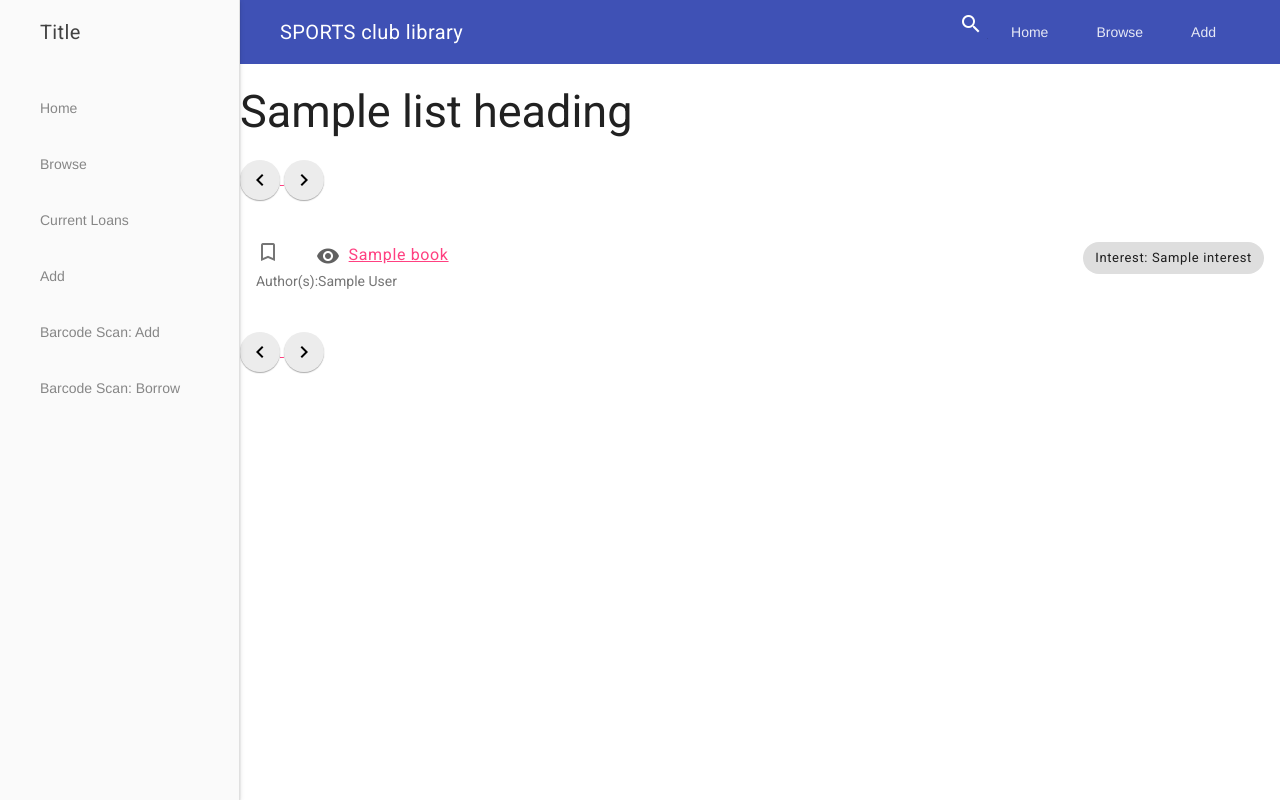
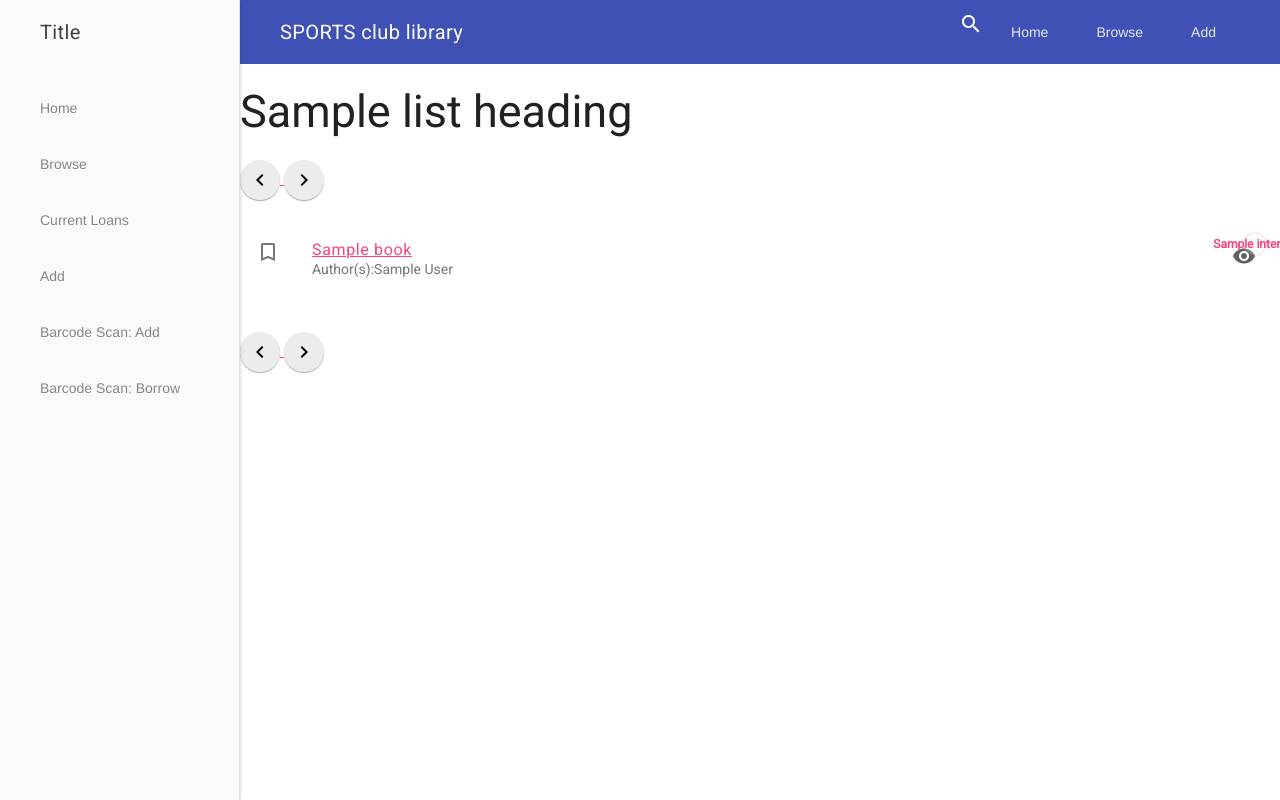
Before and after one commit to muncus/book-club-library, a Flask app: template templates/list_books.html in a window 1280 px wide. Run offline with Flask 2, Linux system fonts and the light colour scheme; the template is opened without the code that fills it: most values are stand-ins (such as "Sample title", 1, 10 or a date in 2020); data that the repository does not hold is empty; parts of the project's set-up code (start-up, migrations or seed data) failed here and were passed over.

Commit message:
shift the eyeball to the right, with a badge to show the interest.
Not sure if its obvious enough that the eyeball and the number represent
interest, but we'll see.

```diff
--- a/templates/list_books.html
+++ b/templates/list_books.html
@@ -6,6 +6,12 @@ var interestToggle = function(element, bookkey){
   var http = new XMLHttpRequest();
   http.open("GET", window.origin + "/interest/" + bookkey + "?value=" + value, true);
   http.send();
+  var badge_val = element.getElementsByClassName("mdl-badge")[0].getAttribute('data-badge');
+  if(value == true){
+    element.getElementsByClassName("mdl-badge")[0].setAttribute('data-badge',++badge_val);
+  } else {
+    element.getElementsByClassName("mdl-badge")[0].setAttribute('data-badge', --badge_val);
+  }
   element.getElementsByTagName("input")[0].checked = value;
   return true;
 }
@@ -38,9 +44,16 @@ var interestToggle = function(element, bookkey){
               <span class="mdl-tooltip mdl-tooltip--large" for="browse.book{{ loop.index}}">
               Book loaned out, not available for borrowing.</span>
             {% endif %}
+            <a href="/book/{{ book.key.urlsafe() }}">{{ book.title }}</a>
+            <span class="mdl-list__item-text-body">
+              Author(s):{{ book.author | join(', ') }}
+            </span>
+          </span>
+            <span class="mdl-list__item-secondary-content">
             {% if book.is_mine() %}
             <label>
             <i class="material-icons" id="watch.book{{loop.index}}">visibility_off</i>
+              <span class="mdl-badge mdl-badge--no-background mdl-badge--overlap" data-badge="{{book.interest}}"></span>
               <span class="mdl-tooltip mdl-tooltip--large" for="watch.book{{ loop.index}}">
               This is your book. you cannot be interested in your own book.</span>
               </label>
@@ -52,21 +65,11 @@ var interestToggle = function(element, bookkey){
             <input type="checkbox" id="watch.book{{loop.index}}"
                 class="mdl-icon-toggle__input"
                   {% if book.get_interest() == True %}checked{% endif %} />
-            <i class="mdl-icon-toggle__label material-icons">visibility</i>
+            <span class="mdl-icon-toggle__label material-icons">visibility
+              <span class="mdl-badge mdl-badge--no-background mdl-badge--overlap" data-badge="{{book.interest}}"></span></span>
             </label>
             {% endif %}
-            <a href="/book/{{ book.key.urlsafe() }}">{{ book.title }}</a>
-            <span class="mdl-list__item-text-body">
-              Author(s):{{ book.author | join(', ') }}
             </span>
-          </span>
-          <span class="mdl-list__item-secondary-content">
-            <span class="mdl-chip">
-              <span class="mdl-chip__text">
-                Interest: {{book.interest}}
-              </span>
-            </span>
-          </span>
         </li>
       {% endfor %}
     </ul>
```
